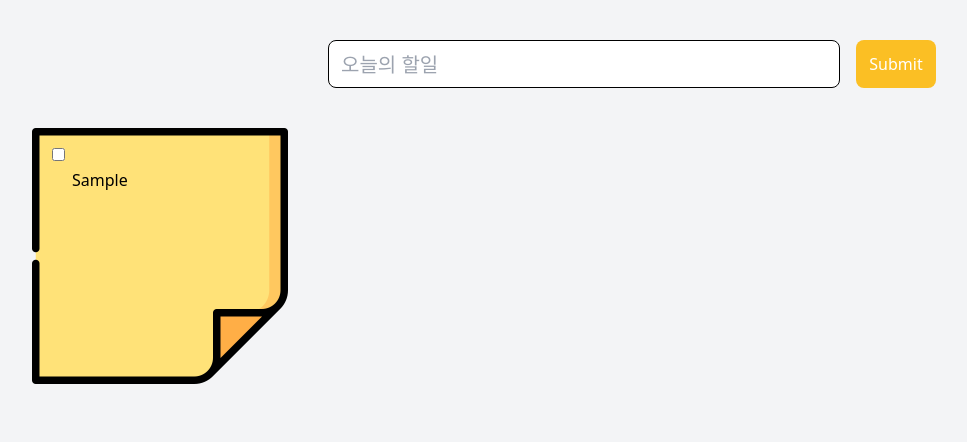
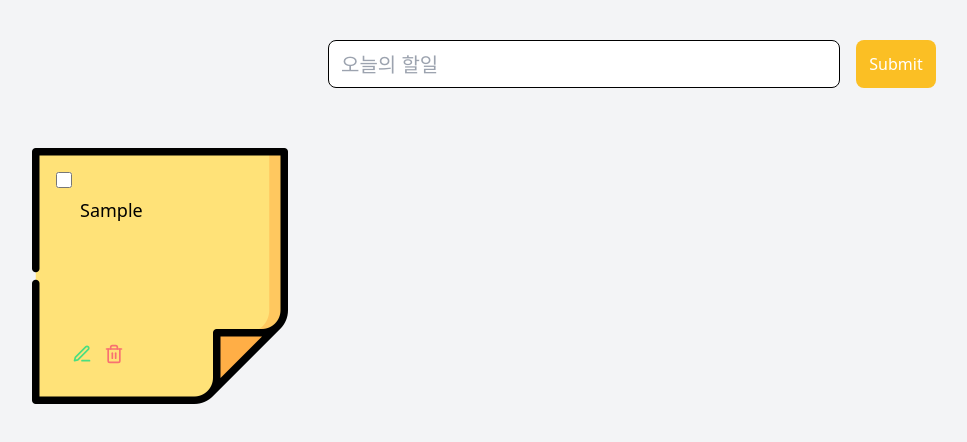
Before and after one commit to HY2OK/react-study, a React (Vite) app in the folder todo-app/: page / in a window 1280 px wide. Both pictures are taken after typing "Sample" into the empty fields and a click on the button "Submit". Shown: the top 442 px of the page, without its empty margins (8-975 px from the left). Built offline with nearby package versions, Linux system fonts and the light colour scheme.

Commit message:
feat: done 기능

```diff
--- a/todo-app/src/App.tsx
+++ b/todo-app/src/App.tsx
@@ -4,7 +4,7 @@ import MemoLIst from './components/MemoLIst/MemoLIst'
 function App() {
   return (
     <div className="w-full min-h-screen bg-gray-100">
-      <div>
+      <div className="mb-5">
         <MemoForm />
       </div>
       <div>
--- a/todo-app/src/app/store.ts
+++ b/todo-app/src/app/store.ts
@@ -1,7 +1,15 @@
 import { configureStore } from '@reduxjs/toolkit'
 import postReducer from '../features/post/postSlice'
 import storage from 'redux-persist/lib/storage'
-import { persistReducer } from 'redux-persist'
+import {
+  FLUSH,
+  PAUSE,
+  PERSIST,
+  PURGE,
+  REGISTER,
+  REHYDRATE,
+  persistReducer,
+} from 'redux-persist'
 
 const persistConfig = {
   key: 'root',
@@ -14,6 +22,12 @@ export const store = configureStore({
   reducer: {
     post: persistedReducer,
   },
+  middleware: (getDefaultMiddleware) =>
+    getDefaultMiddleware({
+      serializableCheck: {
+        ignoredActions: [FLUSH, REHYDRATE, PAUSE, PERSIST, PURGE, REGISTER],
+      },
+    }),
 })
 
 export type RootState = ReturnType<typeof store.getState>
--- a/todo-app/src/components/MemoItem/MemoItem.tsx
+++ b/todo-app/src/components/MemoItem/MemoItem.tsx
@@ -1,3 +1,7 @@
+import { useDispatch } from 'react-redux'
+import { updatePost } from '../../features/post/postSlice'
+import { FiEdit3, FiTrash2 } from 'react-icons/fi'
+
 interface MemoProps {
   post: {
     id: string
@@ -8,11 +12,41 @@ interface MemoProps {
 }
 
 const MemoItem: React.FC<MemoProps> = ({ post }) => {
-  console.log(post)
+  const dispatch = useDispatch()
+
+  const handleChecked = () => {
+    const data = {
+      ...post,
+      ['isDone']: !post.isDone,
+    }
+    dispatch(updatePost(data))
+  }
+
   return (
-    <div className="relative bg-custom-background bg-contain bg-center w-64 h-64 p-10">
-      <input type="checkbox" name="done" className="absolute top-5 left-5" />
-      <div>{post.description}</div>
+    <div className="relative bg-custom-background bg-contain bg-center w-64 h-64 p-12">
+      <input
+        type="checkbox"
+        name="done"
+        className="absolute top-6 left-6 w-4 h-4 cursor-pointer z-20"
+        onChange={handleChecked}
+        checked={post.isDone}
+      />
+      <div className={`relative text-lg ${post.isDone && 'line-through text-gray-600'}`}>
+        {post.description}
+      </div>
+
+      <div className="absolute flex flex-row bottom-10 left-10 gap-3 text-xl">
+        <div className="text-green-400 cursor-pointer transition-all hover:scale-125 hover:text-green-600">
+          <FiEdit3 />
+        </div>
+        <div className="text-red-400 cursor-pointer transition-all hover:scale-125 hover:text-red-600">
+          <FiTrash2 />
+        </div>
+      </div>
+
+      {post.isDone && (
+        <div className="absolute top-0 left-0 w-full h-full bg-amber-100 opacity-30 z-10"></div>
+      )}
     </div>
   )
 }
--- a/todo-app/src/components/MemoLIst/MemoLIst.tsx
+++ b/todo-app/src/components/MemoLIst/MemoLIst.tsx
@@ -1,12 +1,13 @@
-import { useAppSelector } from '../../app/hooks'
+import { useSelector } from 'react-redux'
+import { selectPosts } from '../../features/post/postSlice'
 import MemoItem from '../MemoItem/MemoItem'
 
 const MemoLIst = () => {
-  const posts = useAppSelector((state) => state.post)
+  const posts = useSelector(selectPosts)
 
   return (
     <div className="p-10 grid grid-cols-4 gap-4">
-      {posts.posts.map((post) => (
+      {posts.map((post) => (
         <MemoItem key={post.id} post={post} />
       ))}
     </div>
--- a/todo-app/src/features/post/postSlice.ts
+++ b/todo-app/src/features/post/postSlice.ts
@@ -1,4 +1,5 @@
-import { PayloadAction, createSlice } from '@reduxjs/toolkit'
+import { PayloadAction, createSelector, createSlice } from '@reduxjs/toolkit'
+import { RootState } from '../../app/store'
 
 interface PostState {
   id: string
@@ -6,11 +7,6 @@ interface PostState {
   isDone: boolean
   createdAt: string
 }
-
-// interface updateState {
-//   id: string
-//   updatedPost: PostState
-// }
 
 const initialState: { posts: PostState[] } = {
   posts: [],
@@ -27,16 +23,20 @@ export const postSlice = createSlice({
     //   const deleteId = action.payload
     //   state = state.filter((post) => post.id !== deleteId)
     // },
-    // updatePost: (state, action: PayloadAction<updateState>) => {
-    //   const { id: postId, updatedPost } = action.payload
-    //   state = state.map((post) => {
-    //     if (post.id === postId) return updatedPost
-    //     return post
-    //   })
-    // },
+    updatePost: (state, action: PayloadAction<PostState>) => {
+      state.posts = state.posts.map((post) => {
+        if (post.id === action.payload.id) return action.payload
+        return post
+      })
+    },
   },
 })
 
-export const { addPost } = postSlice.actions
+export const selectPosts = createSelector(
+  (state: RootState) => state.post,
+  (data) => data.posts,
+)
+
+export const { addPost, updatePost } = postSlice.actions
 
 export default postSlice.reducer
```
